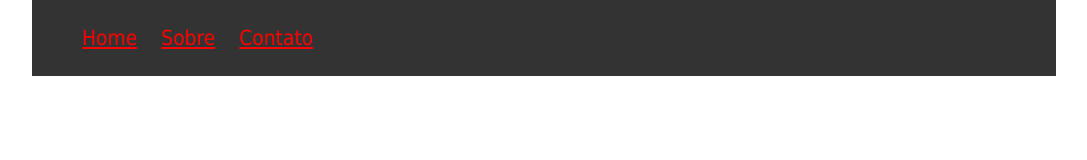
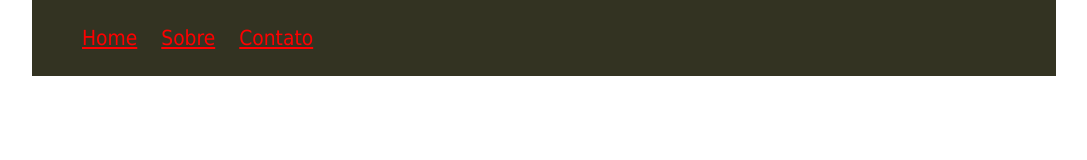
Before and after one commit to 1barbaruiva/menuresponsivo, a plain HTML site: page index.html in a window 1280 px wide. Shown: the whole page, without its empty margins (96-1183 px from the left). Drawn offline with Linux system fonts and the light colour scheme.

Commit message:
Update estilo.css

```diff
--- a/css/estilo.css
+++ b/css/estilo.css
@@ -4,7 +4,7 @@
     padding: -1px;
 }
 body { margin: 0; padding: 0; }
-nav { width: 100%; background: #333; float: left; padding: 10px 0px; }
+nav { width: 100%; background: #332; float: left; padding: 10px 0px; }
 nav ul li { list-style: none; display: inline; }
 nav ul li a { padding: 10px; color: #F00; font: 1.3em Tahoma; }
 #menu, .menu {	display: none; }
```
